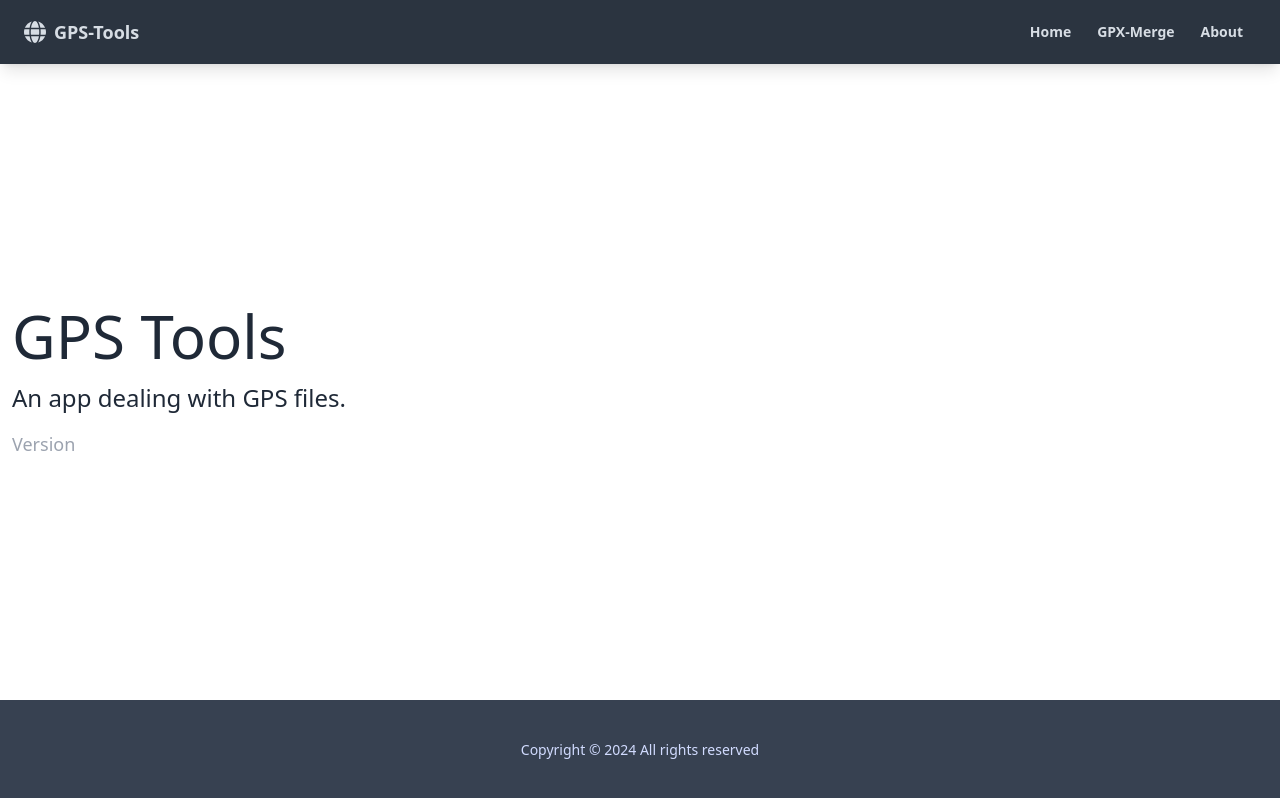
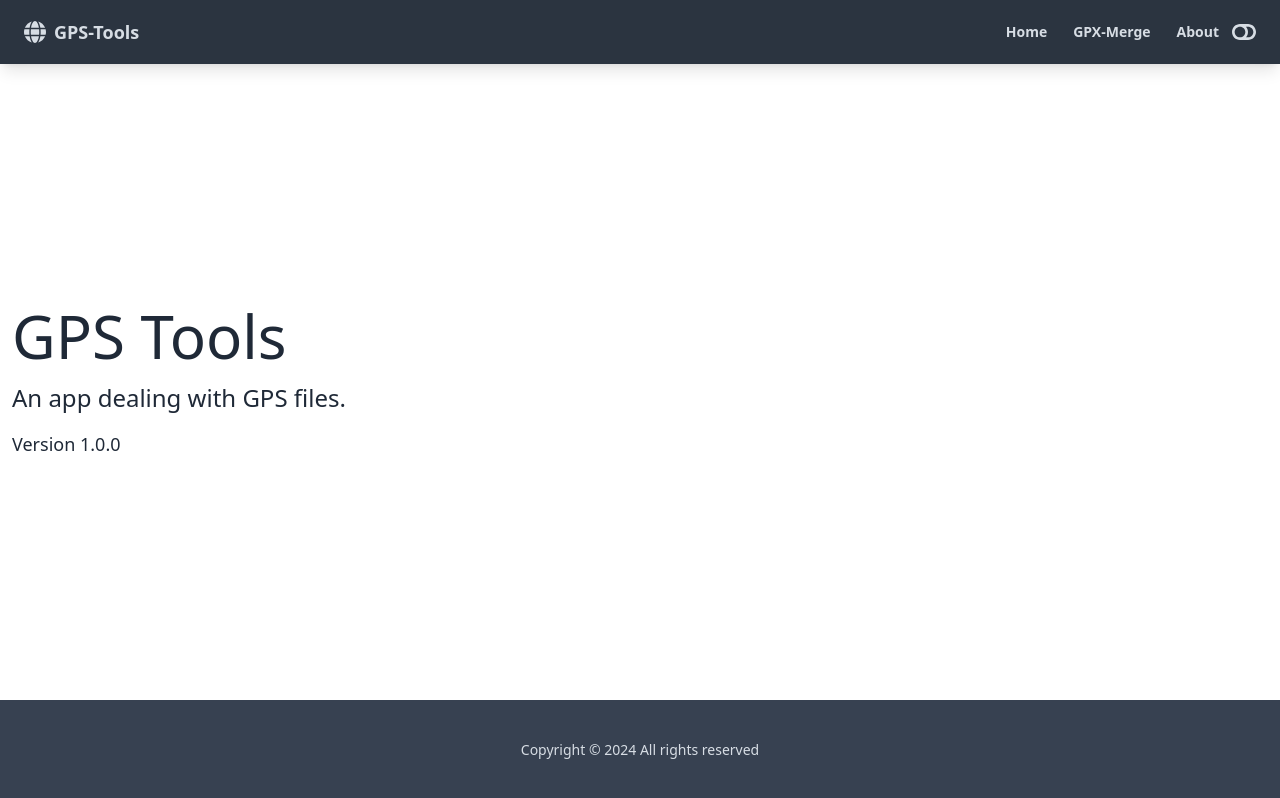
Before and after one commit to todofixme/gps-tools-frontend, a React (Vite) app: page /about in a window 1280 px wide. Built offline with nearby package versions, Linux system fonts and the light colour scheme.

Commit message:
Theme toggle

```diff
--- a/src/components/layout/Footer.jsx
+++ b/src/components/layout/Footer.jsx
@@ -4,7 +4,7 @@ const footerYear = new Date().getFullYear()
 
 function Footer() {
   return (
-    <footer className='footer p-10 bg-gray-700 text-primary-content footer-center'>
+    <footer className='footer p-10 bg-gray-700 text-neutral-content footer-center'>
       <div>
         <p>Copyright &copy; {footerYear} All rights reserved</p>
       </div>
--- a/src/components/layout/Navbar.jsx
+++ b/src/components/layout/Navbar.jsx
@@ -1,6 +1,30 @@
 import { FaGlobe } from 'react-icons/fa'
 import { Link } from 'react-router-dom'
 import PropTypes from 'prop-types'
+import React from 'react'
+import { FaToggleOff, FaToggleOn } from 'react-icons/fa'
+
+const ThemeSwitcher = () => {
+  const [theme, setTheme] = React.useState('light')
+  const toggleTheme = () => {
+    setTheme(theme === 'dark' ? 'light' : 'dark')
+  }
+
+  React.useEffect(() => {
+    document.querySelector('html').setAttribute('data-theme', theme)
+  }, [theme])
+  return (
+    <label className='swap'>
+      <input onClick={toggleTheme} type='checkbox' />
+      <div className='swap-on'>
+        <FaToggleOn className='text-2xl' />
+      </div>
+      <div className='swap-off'>
+        <FaToggleOff className='text-2xl' />
+      </div>
+    </label>
+  )
+}
 
 function Navbar({ title }) {
   return (
@@ -24,6 +48,7 @@ function Navbar({ title }) {
             <Link to='/about' className='btn btn-ghost btn-sm rounded-btn'>
               About
             </Link>
+            <ThemeSwitcher />
           </div>
         </div>
       </div>
--- a/src/pages/About.jsx
+++ b/src/pages/About.jsx
@@ -7,8 +7,8 @@ function About() {
       <p className='mb-4 text-2xl font-light'>
         An app dealing with GPS files.
       </p>
-      <p className='text-lg text-gray-400'>
-        Version <span className='text-white'>1.0.0</span>
+      <p className='text-lg'>
+        Version 1.0.0
       </p>
     </>
   )
--- a/tailwind.config.js
+++ b/tailwind.config.js
@@ -5,5 +5,5 @@ export default {
     extend: {},
   },
   plugins: [require('daisyui')],
-  themes: ['light', 'dark', 'cupcake'],
+  themes: ['light', 'dark'],
 }
```
